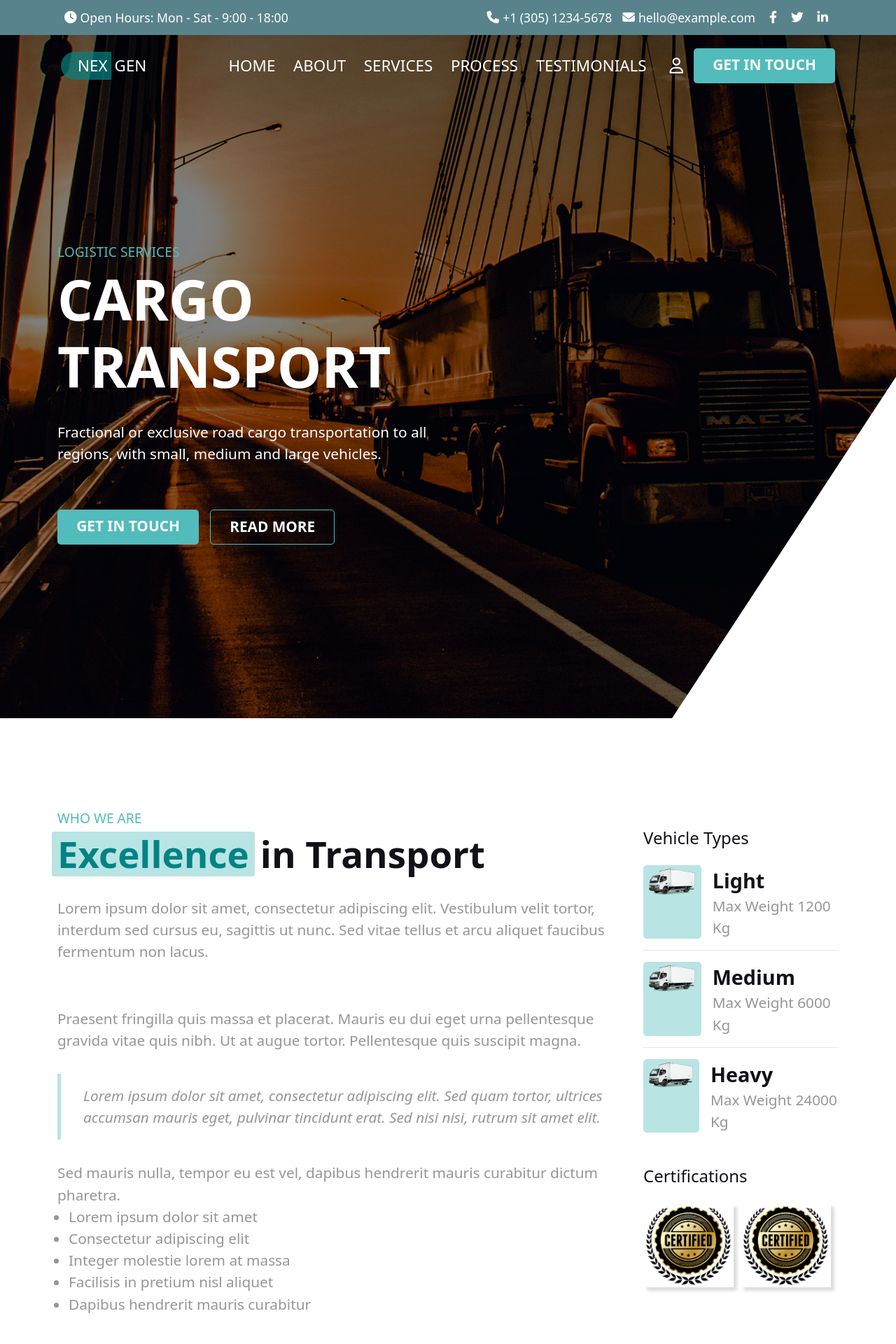
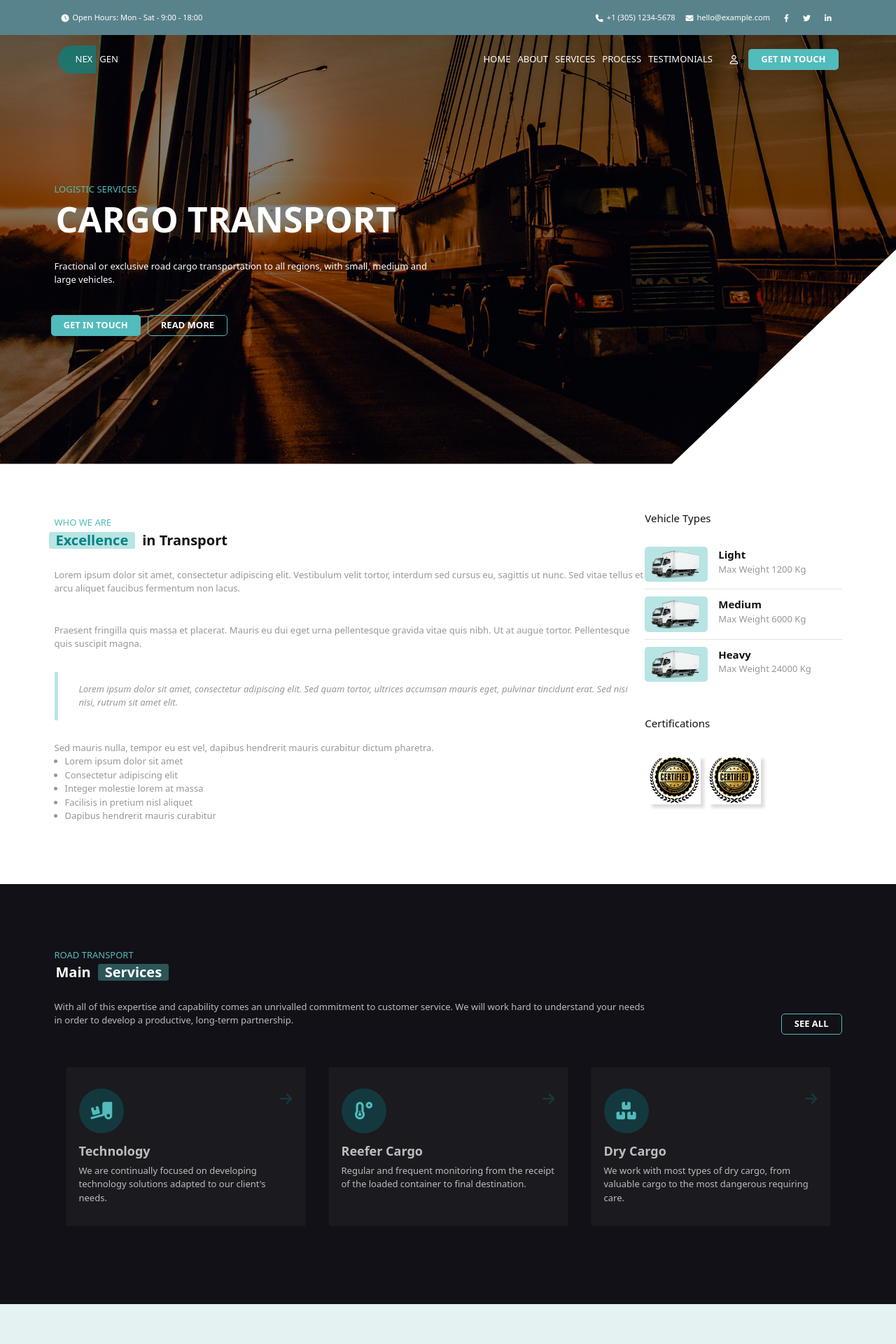
Before and after one commit to MatteoGenovese/proj-html-vuejs, a Vue app: page / in a window 1280 px wide. Shown: the top 1920 px of the page at 70% size. Built offline with nearby package versions, Linux system fonts and the light colour scheme.

Commit message:
refactor: all px unit measures replaced with rem, it is possible to dinamically resize all the page

```diff
--- a/src/App.vue
+++ b/src/App.vue
@@ -167,8 +167,11 @@ body{
   font-weight: $description_fw;
   a:hover{
     cursor: pointer;
+  }
+}
 
-  }
+html{
+  font-size: 62.5%;  //10px
 }
 
 
--- a/src/components/Card.vue
+++ b/src/components/Card.vue
@@ -55,15 +55,15 @@ export default {
 @import "../styles/variables.scss";
 
 div.card {
-    width: calc((100% / 3) - 20px);
+    width: calc((100% / 3) - 2rem);
     background-color: rgba($third_color, 0.1);
-    padding: 4rem 3rem;
-    margin: 1rem;
+    padding: 3rem 1.8rem;
+    margin: 1.6rem;
 }
 
 div.card-img-container-fa {
-    height: 60px;
-    margin-bottom: 1rem;
+    height: 6rem;
+    margin-bottom: 1.6rem;
 
     img {
         height: 100%;
@@ -71,8 +71,8 @@ div.card-img-container-fa {
 }
 
 div.card-img-container-png {
-    height: 30px;
-    margin-bottom: 1rem;
+    height: 3rem;
+    margin-bottom: 1.6rem;
 
     img {
         height: 100%;
@@ -87,8 +87,8 @@ div.card-title {
 
 .quote-icon {
     position: absolute;
-    bottom: 3rem;
-    right: 3rem;
+    bottom: 4.8rem;
+    right: 4.8rem;
     font-size: 2.5rem;
     i{
     color: $third_color;
@@ -98,8 +98,8 @@ div.card-title {
 
 .icon {
     font-size: 2.5rem;
-    width: 4rem;
-    height: 4rem;
+    width: 6.4rem;
+    height: 6.4rem;
     border-radius: 50%;
     background-color: rgba($fourth_color, $alpha: 0.3);
     display: flex;
--- a/src/components/Copyright.vue
+++ b/src/components/Copyright.vue
@@ -23,10 +23,10 @@ export default {
 <style lang="scss">
 @import "../styles/variables.scss";
 #copyright{
-    height: 90px;
+    height: 9rem;
     background-color: #000;
     color: $second_color;
-    font-size: .8rem;
+    font-size: 1.3rem;
     .green-text{
         color: $sixth_color;
     }
--- a/src/components/Header.vue
+++ b/src/components/Header.vue
@@ -49,7 +49,7 @@ header{
 section.contacts {
     background-color: $seventh_color;
     color: $second_color;
-    height: 50px;
+    height: 5rem;
 }
 
 .contacts>*{
@@ -61,8 +61,8 @@ section.contacts {
         height: 100%;
         display: flex;
         align-items: center;
-        padding-right: 5px;
-        padding-left: 5px;
+        padding-right: .5rem;
+        padding-left: .5rem;
         ul{
             margin-bottom: 0;
         }
@@ -70,14 +70,14 @@ section.contacts {
             height: 100%;
             display: flex;
             align-items: center;
-            padding-right: 5px;
-            padding-left: 5px;
+            padding-right: .5rem;
+            padding-left: .5rem;
             &>* {
                 height: 100%;
                 display: flex;
                 align-items: center;
-                padding-right: 5px;
-                padding-left: 5px;
+                padding-right: .5rem;
+                padding-left: .5rem;
             }
         }
     }
--- a/src/components/Main.vue
+++ b/src/components/Main.vue
@@ -26,8 +26,7 @@
           <div class="box w-50 d-flex flex-column">
             <SectionHeading :page="pages[0]" />
             <div class="d-flex home-buttons">
-              <MyButton :msg="'GET IN TOUCH'" :buttonType="'light-blue'" :link="'get in touch'"
-                :classBtn="'mx-3'" />
+              <MyButton :msg="'GET IN TOUCH'" :buttonType="'light-blue'" :link="'get in touch'" :classBtn="'mx-3'" />
               <MyButton :msg="'READ MORE'" :buttonType="'bgc-none'" :link="'about'" />
             </div>
           </div>
@@ -64,7 +63,7 @@
           <div class="vehicles">
             <h4>Vehicle Types</h4>
             <div class="vehicle-row">
-              <div class="vehicle-container">
+              <div class="vehicle-container d-flex align-items-center">
                 <img src="../assets/truck-1.png" alt="">
               </div>
               <div class="vehicle-information">
@@ -74,7 +73,7 @@
             </div>
             <hr>
             <div class="vehicle-row">
-              <div class="vehicle-container">
+              <div class="vehicle-container d-flex align-items-center">
                 <img src="../assets/truck-1.png" alt="">
               </div>
               <div class="vehicle-information">
@@ -84,7 +83,7 @@
             </div>
             <hr>
             <div class="vehicle-row">
-              <div class="vehicle-container">
+              <div class="vehicle-container d-flex align-items-center">
                 <img src="../assets/truck-1.png" alt="">
               </div>
               <div class="vehicle-information">
@@ -97,9 +96,9 @@
 
           <div class="certifications">
             <h4>Certifications</h4>
-            <div class="certification-row d-flex">
-              <img src="../assets/certificate.png" alt="">
-              <img src="../assets/certificate.png" alt="">
+            <div class="certification-row d-flex flex-wrap">
+              <img src="../assets/certificate.png" alt="" class="m-2">
+              <img src="../assets/certificate.png" alt="" class="m-2">
             </div>
           </div>
 
@@ -237,9 +236,8 @@
               </div>
             </div>
             <div class="row">
-                <div class="col mt-4">
-                  <MyButton :msg="'GET IN TOUCH'" :buttonType="'light-blue'" :link="'getintouch'"
-                 />
+              <div class="col-3 mt-4">
+                <MyButton :msg="'GET IN TOUCH'" :buttonType="'light-blue'" :link="'getintouch'" />
               </div>
 
 
@@ -250,24 +248,31 @@
           <div class="corporation">
             <div class="corp-container">
               <div class="corp-information">
-                <div class="corp-title"> <h4>Example Inc.</h4> </div>
+                <div class="corp-title">
+                  <h4>Example Inc.</h4>
+                </div>
                 <div>Lorem ipsum dolor sit amet, consectetur adipiscing elit. </div>
                 <div>Praesent diam lacus, dapibus sed imperdiet consectetur.</div>
                 <div class="corporation-contacts">
                   <div class="phone-number d-flex">
-                    <div class="corp-icon mx-2"><i class="fa-solid fa-phone"></i></div>{{ contacts.telephoneNumber }}</div>
+                    <div class="corp-icon mx-2"><i class="fa-solid fa-phone"></i></div>{{ contacts.telephoneNumber }}
+                  </div>
                   <div class="email d-flex">
                     <div class="corp-icon mx-2"><i class="fa-solid fa-envelope"></i> </div>
 
-                    {{ contacts.email }}</div>
+                    {{ contacts.email }}
+                  </div>
                   <div class="address d-flex">
                     <div class="corp-icon mx-2"><i class="fa-solid fa-location-dot"></i></div>
 
-                    {{ contacts.address }}</div>
+                    {{ contacts.address }}
                   </div>
-
+                </div>
+                <div class="row">
+                  <div class="col-7 mt-4">
                     <MyButton :msg="'VIEW MAP'" :buttonType="'light-blue-colors'" :link="'#'" />
-
+                  </div>
+                </div>
 
 
               </div>
@@ -320,18 +325,16 @@ export default {
 @import "../styles/variables.scss";
 
 
-#home {
-
-}
+#home {}
 
 main section {
-  min-height: 980px;
+  min-height: 61.25rem;
 }
 
 
-section#home{
-  min-height: 976px;
-  background-image: linear-gradient( rgba(0, 0, 0, 0.5),rgba(0, 0, 0, 0.5) ) , url(../assets/bg-9.jpg);
+section#home {
+  min-height: 61.25rem;
+  background-image: linear-gradient(rgba(0, 0, 0, 0.5), rgba(0, 0, 0, 0.5)), url(../assets/bg-9.jpg);
   background-position: center;
   background-size: cover;
   background-repeat: no-repeat;
@@ -339,39 +342,27 @@ section#home{
 }
 
 
-section#about {
-  min-height: 1000px;
-}
-
-section#services {
-  min-height: 940px;
-}
-
-section#process {
-  min-height: 810px;
-}
-
 section#numbers {
-  min-height: 660px;
   background-image: url(../assets/bg-10.jpg);
   background-position: center;
   background-size: cover;
   background-repeat: no-repeat;
 }
 
-section#testimonials {
-  min-height: 870px;
+section#testimonials,
+section#getintouch,
+section#number,
+section#services,
+section#about {
+  min-height: 60rem;
 }
 
-section#getintouch {
-  min-height: 950px;
-}
 
 
 
 .nav-bar {
   color: $second_color;
-  height: 50px;
+  height: 3rem;
 }
 
 .nav-bar>* {
@@ -379,8 +370,8 @@ section#getintouch {
   display: flex;
   justify-content: space-between;
   align-items: center;
-  margin-top: 1.2rem;
-  font-size: 1.4rem;
+  margin-top: 2rem;
+  font-size: 1, 375rem;
   text-transform: uppercase;
 
 
@@ -388,8 +379,8 @@ section#getintouch {
     height: 100%;
     display: flex;
     align-items: center;
-    padding-right: 5px;
-    padding-left: 5px;
+    padding-right: .5rem;
+    padding-left: .5rem;
 
     ul {
       margin-bottom: 0;
@@ -399,15 +390,15 @@ section#getintouch {
       height: 100%;
       display: flex;
       align-items: center;
-      padding-right: 5px;
-      padding-left: 5px;
+      padding-right: .5rem;
+      padding-left: .5rem;
 
       &>*:not(a) {
         height: 100%;
         display: flex;
         align-items: center;
-        padding-right: 5px;
-        padding-left: 5px;
+        padding-right: .5rem;
+        padding-left: .5rem;
       }
     }
   }
@@ -453,15 +444,15 @@ section#get {
 }
 
 ul.with-list-style {
-  padding-left: 1rem;
+  padding-left: 1.5rem;
 }
 
 .quote {
-  padding-left: 2rem;
-  margin-top: 2rem;
-  margin-bottom: 2rem;
-  padding-top: 1rem;
-  padding-bottom: 1rem;
+  padding-left: 3rem;
+  margin-top: 3rem;
+  margin-bottom: 3rem;
+  padding-top: 1.5rem;
+  padding-bottom: 1.5rem;
   border-left: 5px solid rgba($sixth_color, 0.4);
   font-style: italic;
 }
@@ -470,11 +461,11 @@ ul.with-list-style {
   display: flex;
 
   .vehicle-container {
-    width: 90px;
+    width: 9rem;
     background-color: rgba($sixth_color, 0.4);
-    border-radius: 5px;
-    padding: 0.25rem 0.5rem;
-    margin-right: 1rem;
+    border-radius: .5rem;
+    padding: 0.5rem 1rem;
+    margin-right: 1.5rem;
 
     img {
       width: 100%;
@@ -486,7 +477,7 @@ ul.with-list-style {
 .certifications,
 .corporation {
   h4 {
-    margin-bottom: 1.5rem;
+    margin-bottom: 3.2rem;
     color: $first_color;
   }
 }
@@ -496,28 +487,28 @@ div.vehicle-size {
 }
 
 .certifications {
-  margin-top: 3rem;
+  margin-top: 5rem;
 
   .certification-row {
-    height: 150px;
+    height: 12rem;
 
     img {
-      height: 120px;
-      margin-right: 10px;
-      box-shadow: 5px 5px 4px #dddddd;
+      height: 7rem;
+      margin-right: 1rem;
+      box-shadow: .5rem .5rem .4rem #dddddd;
     }
   }
 }
 
 div.home-buttons {
-  margin-left: -1rem;
+  margin-left: -1.5rem;
 }
 
 div.timing-line {
-  border-top: 5px solid rgba($sixth_color, 0.5);
+  border-top: .5rem solid rgba($sixth_color, 0.5);
 
   div.process-title {
-    font-size: 1.8rem;
+    font-size: 1.875rem;
     font-weight: 800;
     color: $first_color  !important;
   }
@@ -526,7 +517,7 @@ div.timing-line {
 
 div.process-sequence {
   position: relative;
-  top: -1.7rem;
+  top: -2.7rem;
   width: calc(100% / 5);
 
   &>* {
@@ -537,8 +528,8 @@ div.process-sequence {
   }
 
   .process-number {
-    width: 50px;
-    height: 50px;
+    width: 5rem;
+    height: 5rem;
     font-weight: 700;
     background-color: rgba($sixth_color, 1);
     color: $fourth_color  !important;
@@ -554,7 +545,7 @@ div.process-sequence {
 
   .number {
     color: $sixth_color;
-    font-size: 1.8rem;
+    font-size: 1.875rem;
     font-weight: 700;
   }
 
@@ -572,74 +563,76 @@ div.corp-title {
 
 .corp-container {
 
-  padding: 0.25rem 0.5rem;
-  margin-right: 1rem;
+  padding: 0.5rem 1rem;
+  margin-right: 1.5rem;
 }
 
 div.vehicle-size {
   color: $first_color;
 }
 
-.light-blue-color{
-  padding-top: 1rem;
+.light-blue-color {
+  padding-top: 1.5rem;
 }
 
-div.corporation-contacts > *{
-  color: $fourth_color !important;
-  padding-top: 0.5rem;
-  padding-bottom: 0.5rem;
-}
-div.corp-information > *{
-    padding-top: 0.5rem;
-  padding-bottom: 0.5rem;
+div.corporation-contacts>* {
+  color: $fourth_color  !important;
+  padding-top: 1rem;
+  padding-bottom: 1rem;
 }
 
-.form{
-  margin-right: 3rem;
+div.corp-information>* {
+  padding-top: 1rem;
+  padding-bottom: 1rem;
+}
+
+.form {
+  margin-right: 5rem;
 }
 
 .form input,
-section#getintouch .form select{
+section#getintouch .form select {
   background-color: rgba($fifth_color, 0.5);
-  padding: .5rem 1rem;
+  padding: 1rem 1.5rem;
   border: 0;
-  margin-top:1rem;
-  border-radius: 5px;
+  margin-top: 1.5rem;
+  border-radius: .5rem;
   width: 100%;
-  height: 50px;
+  height: 5rem;
   color: $third_color;
 
-  option{
+  option {
     color: $third_color;
   }
 }
-.logo .nex{
-  height: 40px;
+
+.logo .nex {
+  height: 4rem;
   background-color: rgba($fourth_color, 0.7);
-  padding-left: 1.5rem;
-  border-radius: 20px 0 0 20px;
+  padding-left: 2.5rem;
+  border-radius: 2rem 0 0 2rem;
 }
 
-.corp-icon{
+.corp-icon {
   background-color: $sixth_color;
-    width: 3rem;
-    height: 3rem;
+  min-width: 5rem;
+  height: 5rem;
   display: flex;
   justify-content: center;
-    align-items: center ;
+  align-items: center;
   border-radius: 50%;
-    i{
+
+  i {
     color: $fourth_color;
   }
 }
 
-.nav-bar li{
+.nav-bar li {
   height: 100%;
   list-style-type: none;
   display: flex;
   align-items: center;
-    padding: 0rem 0.8rem;
-    border-radius: 5px;
+  padding: 0rem .5rem;
+  border-radius: .5rem;
 }
-
 </style>
--- a/src/components/MyButton.vue
+++ b/src/components/MyButton.vue
@@ -1,12 +1,12 @@
 <template>
 
-    <a v-if="buttonType == 'light-blue'" class="light-blue-button button" :href="link" :class="classBtn">
+    <a v-if="buttonType == 'light-blue'" class="light-blue-button button d-flex align-items-center" :href="link" :class="classBtn">
         {{ msg }}
     </a>
-    <a v-else-if="buttonType == 'bgc-none'" class="bgc-none-button button" :href="link" :class="classBtn">
+    <a v-else-if="buttonType == 'bgc-none'" class="bgc-none-button button d-flex align-items-center" :href="link" :class="classBtn">
         {{ msg }}
     </a>
-    <a v-else-if="buttonType == 'light-blue-colors'" class="light-blue-colors button" :href="link" :class="classBtn">
+    <a v-else-if="buttonType == 'light-blue-colors'" class="light-blue-colors button d-flex align-items-center" :href="link" :class="classBtn">
         {{ msg }}
     </a>
 </template>
@@ -38,10 +38,10 @@ export default {
 @import "../styles/variables.scss";
 
 a.button {
-    height: 50px;
+    height: 3rem;
     text-decoration: none;
-    border-radius: 5px;
-    padding: 0.5rem 1.7rem;
+    border-radius: .5rem;
+    padding: 0.8rem 1.8rem;
     font-size: $button_fs;
     font-weight: $button_fw;
     display: inline-block;
@@ -49,18 +49,18 @@ a.button {
         animation-name: btnUp;
         animation-duration: 0.5s;
         animation-fill-mode: forwards;
-        box-shadow: 0 10px 20px rgba($color: $fourth_color, $alpha: 0.5);
+        box-shadow: 0 1rem 2rem rgba($color: $fourth_color, $alpha: 0.5);
         cursor: pointer;
     }
     &:active{
-        box-shadow: 0 5px 10px rgba($color: $fourth_color, $alpha: 0.5);
+        box-shadow: 0 .5rem 1rem rgba($color: $fourth_color, $alpha: 0.5);
         cursor: pointer;
     }
 }
 
 a.light-blue-colors {
     color: $fourth_color;
-    border: 1px solid $fourth_color ;
+    border: .1rem solid $fourth_color ;
     &:hover {
         background-color: $fourth_color;
         color: $second_color;
@@ -82,7 +82,7 @@ a.light-blue-button {
 
 a.bgc-none-button {
     color: $second_color;
-    border: 1px solid $sixth_color ;
+    border: .1rem solid $sixth_color ;
 }
 
 @keyframes btnUp{
@@ -90,7 +90,7 @@ a.bgc-none-button {
         transform: translateY(0);
     }
     100%{
-        transform: translateY(-10px);
+        transform: translateY(-1rem);
     }
 }
 </style>
--- a/src/components/NavLink.vue
+++ b/src/components/NavLink.vue
@@ -22,10 +22,10 @@ export default {
 .nav-bar li{
     &:hover{
       cursor: pointer;
-      box-shadow: 0 10px 20px rgba(0, 0, 0, 0.3);
+      box-shadow: 0 1rem 2rem rgba(0, 0, 0, 0.3);
     }
     &:active{
-      box-shadow: 0 5px 10px rgba(0, 0, 0, 0.3);
+      box-shadow: 0 .5rem 1rem rgba(0, 0, 0, 0.3);
     }
 }
 
--- a/src/components/SectionHeading.vue
+++ b/src/components/SectionHeading.vue
@@ -50,17 +50,17 @@ div.heading{
   font-weight: $subtitle_fw;
   font-size: $subtitle_fs;
   display: inline-block;
-  padding-left: 0.5rem;
-  padding-right: 0.5rem;
+  padding-left: 1rem;
+  padding-right: 1rem;
 }
 
 .container .highlited-subtitle {
   background-color: rgba($sixth_color, 0.4);
-  border-radius: 3px;
+  border-radius: .3rem;
 }
 
 .container p {
-  margin-top: 1.4rem;
+  margin-top: 2.25rem;
   color: $third_color;
   margin-left: 0;
   font-size: $description_fs;
@@ -69,7 +69,7 @@ div.heading{
 }
 
 div .subtitle {
-  margin-left: -0.5rem;
+  margin-left: -0.8rem;
 }
 
 section#about {
@@ -84,7 +84,7 @@ section#about {
   }
   div.vehicle-size{
     color: $first_color;
-    font-size: 1.8rem;
+    font-size: 1.5rem;
     font-weight: 600;
   }
 }
--- a/src/styles/variables.scss
+++ b/src/styles/variables.scss
@@ -7,11 +7,11 @@ $fifth_color:#bcbdbd;
 $sixth_color:#52bbbb;
 $seventh_color:#59838c;
 $eighth_color:#74370e;
-$title_fs: 1.2rem;
+$title_fs: 1.3rem;
 $title_fw: 400;
-$subtitle_fs: 3.3rem;
+$subtitle_fs: 2rem;
 $subtitle_fw: 900;
-$description_fs:1.3rem;
+$description_fs: 1.3rem;
 $description_fw: 200;
-$button_fs:1.3rem;
+$button_fs: 1.3rem;
 $button_fw:600;
```
Also changed, not shown: src/components/Footer.vue (+6 -6 lines). Lines whose indentation alone changed are shown as unchanged.
